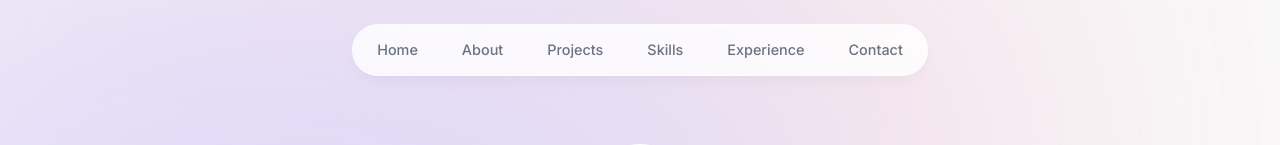
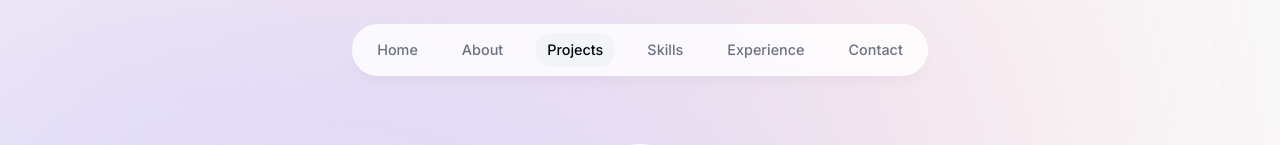
Before and after one commit to josephlbaker/my_website, a Next.js app: page / in a window 1280 px wide. Shown: the top 145 px of the page. Built offline with nearby package versions, Linux system fonts and the light colour scheme; grey boxes are pictures that could not be loaded.

Commit message:
Added custom scroll transitions to header so selected section changes on scroll and click

```diff
--- a/src/app/layout.tsx
+++ b/src/app/layout.tsx
@@ -1,6 +1,7 @@
 import "./globals.css";
 import { Inter } from "next/font/google";
 import Header from "@/src/components/header";
+import ActiveSectionContextProvider from "../context/active_section_context";
 
 const inter = Inter({ subsets: ["latin"] });
 
@@ -21,8 +22,10 @@
       >
         <div className="bg-[#fbe2e3] absolute -z-10 top-[-6rem] right-[11rem] h-[31.25rem] w-[31.25rem] rounded-full blur-[10rem] sm:w-[68.75rem]"></div>
         <div className="bg-[#dbd7fb] absolute -z-10 top-[-1rem] left-[-35rem] h-[31.25rem] w-[50rem] rounded-full blur-[10rem] sm:w-[68.75rem] md:left-[-33rem] lg:left-[-28rem] xl:left-[-15rem] 2xl:left-[-5rem]"></div>
-        <Header />
-        {children}
+        <ActiveSectionContextProvider>
+          <Header />
+          {children}
+        </ActiveSectionContextProvider>
       </body>
     </html>
   );
--- a/src/components/about.tsx
+++ b/src/components/about.tsx
@@ -3,10 +3,14 @@
 import React from "react";
 import SectionHeading from "./section_heading";
 import { motion } from "framer-motion";
+import { useSectionInView } from "../lib/hooks";
 
 export default function About() {
+  const { ref } = useSectionInView("About");
+
   return (
     <motion.section
+      ref={ref}
       className="mb-28 max-w-[45rem] text-center leading-8 sm:mb-40 scroll-mt-28"
       initial={{ opacity: 0, y: 100 }}
       animate={{ opacity: 1, y: 0 }}
--- a/src/components/header.tsx
+++ b/src/components/header.tsx
@@ -4,8 +4,13 @@
 import { motion } from "framer-motion";
 import { links } from "@/src/lib/data";
 import Link from "next/link";
+import clsx from "clsx";
+import { useActiveSectionContext } from "@/src/context/active_section_context";
 
 export default function Header() {
+  const { activeSection, setActiveSection, setTimeOfLastClick } =
+    useActiveSectionContext();
+
   return (
     <header className="z-[999] relative">
       <motion.div
@@ -17,16 +22,35 @@
         <ul className="flex w-[22rem] flex-wrap items-center justify-center gap-y-1 text-[0.9rem] font-medium text-gray-500 sm:w-[initial] sm:flex-nowrap sm:gap-5">
           {links.map((link) => (
             <motion.li
-              className="h-3/4 flex items-center justify-center"
+              className="h-3/4 flex items-center justify-center relative"
               key={link.hash}
               initial={{ y: -100, opacity: 0 }}
               animate={{ y: 0, opacity: 1 }}
             >
               <Link
-                className="flex w-full items-center justify-center px-3 py-3 hover:text-gray-950 transition"
+                className={clsx(
+                  "flex w-full items-center justify-center px-3 py-3 hover:text-gray-950 transition",
+                  { "text-gray-950": activeSection === link.name }
+                )}
                 href={link.hash}
+                onClick={() => {
+                  setActiveSection(link.name);
+                  setTimeOfLastClick(Date.now());
+                }}
               >
                 {link.name}
+
+                {link.name === activeSection && (
+                  <motion.span
+                    layoutId="activeSection"
+                    className="bg-gray-100 rounded-full absolute inset-0 -z-10"
+                    transition={{
+                      type: "spring",
+                      stiffness: 380,
+                      damping: 30,
+                    }}
+                  ></motion.span>
+                )}
               </Link>
             </motion.li>
           ))}
--- a/src/components/intro/intro.tsx
+++ b/src/components/intro/intro.tsx
@@ -1,12 +1,18 @@
+"use client";
+
 import React from "react";
 
 import ProfileImage from "./profile_image";
 import Summary from "./summary";
 import SummaryLinks from "./summary_links";
+import { useSectionInView } from "@/src/lib/hooks";
 
 export default function Intro() {
+  const { ref } = useSectionInView("Home", 0.5);
+
   return (
     <section
+      ref={ref}
       className="mb-28 max-w-[50rem] text-center sm:mb-0 scroll-mt-[100rem]"
       id="home"
     >
--- a/src/components/projects/projects.tsx
+++ b/src/components/projects/projects.tsx
@@ -1,12 +1,16 @@
+"use client";
+
 import React from "react";
 import SectionHeading from "../section_heading";
 import { projectsData } from "@/src/lib/data";
-
+import { useSectionInView } from "@/src/lib/hooks";
 import Project from "./project";
 
 export default function Projects() {
+  const { ref } = useSectionInView("Projects", 0.5);
+
   return (
-    <section className="scroll-mt-28" id="projects">
+    <section ref={ref} className="scroll-mt-28" id="projects">
       <SectionHeading>My projects</SectionHeading>
       <div>
         {projectsData.map((project, index) => (
--- /dev/null
+++ b/src/context/active_section_context.tsx
@@ -0,0 +1,48 @@
+"use client";
+
+import React, { useState, createContext, useContext } from "react";
+import type { SectionName } from "../lib/types";
+
+type ActiveSectionContextProviderProps = {
+  children: React.ReactNode;
+};
+
+type ActiveSectionContextType = {
+  activeSection: SectionName;
+  setActiveSection: React.Dispatch<React.SetStateAction<SectionName>>;
+  timeOfLastClick: number;
+  setTimeOfLastClick: React.Dispatch<React.SetStateAction<number>>;
+};
+
+export const ActiveSectionContext =
+  createContext<ActiveSectionContextType | null>(null);
+
+export default function ActiveSectionContextProvider({
+  children,
+}: ActiveSectionContextProviderProps) {
+  const [activeSection, setActiveSection] = useState<SectionName>("Home");
+  const [timeOfLastClick, setTimeOfLastClick] = useState<number>(0);
+
+  return (
+    <ActiveSectionContext.Provider
+      value={{
+        activeSection,
+        setActiveSection,
+        timeOfLastClick,
+        setTimeOfLastClick,
+      }}
+    >
+      {children}
+    </ActiveSectionContext.Provider>
+  );
+}
+
+export function useActiveSectionContext() {
+  const context = useContext(ActiveSectionContext);
+  if (context === null) {
+    throw new Error(
+      "useActiveSection must be used within an ActiveSectionContextProvider"
+    );
+  }
+  return context;
+}
--- /dev/null
+++ b/src/lib/hooks.ts
@@ -0,0 +1,21 @@
+import { useInView } from "react-intersection-observer";
+import { useActiveSectionContext } from "../context/active_section_context";
+import { useEffect } from "react";
+import type { SectionName } from "../lib/types";
+
+export function useSectionInView(sectionName: SectionName, threshold = 0.75) {
+  const [ref, inView] = useInView({
+    threshold,
+  });
+  const { setActiveSection, timeOfLastClick } = useActiveSectionContext();
+
+  useEffect(() => {
+    if (inView && Date.now() - timeOfLastClick > 1000) {
+      setActiveSection(sectionName);
+    }
+  }, [inView, setActiveSection, timeOfLastClick, sectionName]);
+
+  return {
+    ref,
+  };
+}
--- /dev/null
+++ b/src/lib/types.ts
@@ -0,0 +1,3 @@
+import { links } from "./data";
+
+export type SectionName = (typeof links)[number]["name"];
```
